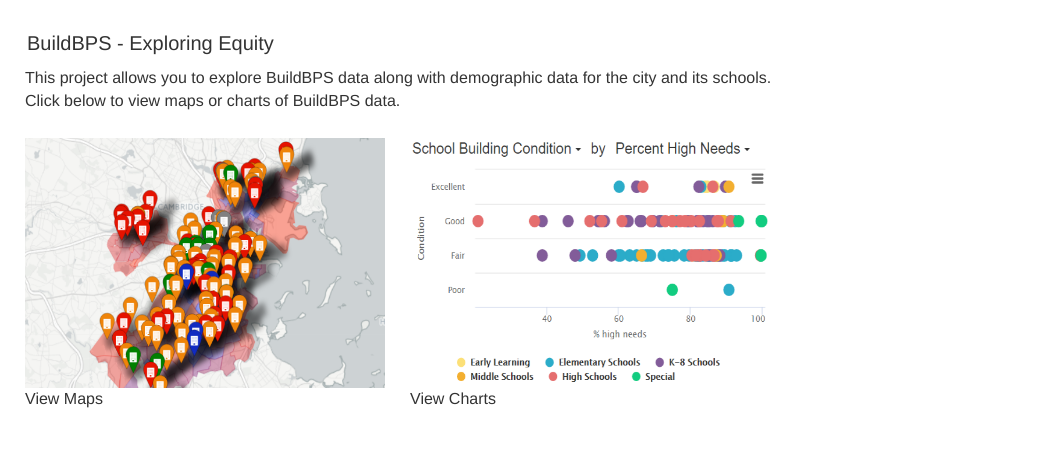
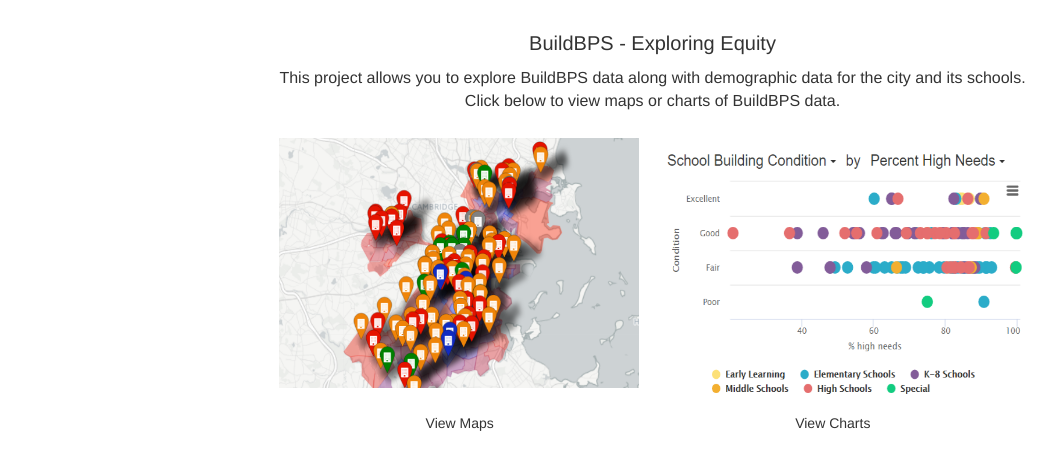
Before and after one commit to weissjd/BuildBPS, a plain HTML site: page index.html in a window 1280 px wide. Shown: the whole page, without its empty margins (0-1063 px from the left). Drawn offline with Linux system fonts and the light colour scheme.

Commit message:
Center everything

```diff
--- a/index.html
+++ b/index.html
@@ -22,17 +22,27 @@
 
 <body>
     <div style="margin-left: 25px; margin-top: 25px;">
-        <div class="title" style="float:none;margin-bottom: 10px">BuildBPS - Exploring Equity</div>
-        <div style="font-size: 16px">
+        <table align="center">
+        <tr>
+        <td align="center" colspan="2"><div class="title" style="float:none;margin-bottom: 10px">BuildBPS - Exploring Equity</div></td>
+        </tr>
+        <tr>
+        <td align="center" colspan="2">
+        <div style="font-size: 16px;margin-bottom:25px">
             This project allows you to explore BuildBPS data along with demographic data for the city and its schools.<br />
             Click below to view maps or charts of BuildBPS data.
         </div>
-        <div style="margin-top: 25px">
-            <a href="maps.html"><div style="float: left;margin-bottom: 25px; font-size: 16px"><img src="maps.png" width="360" height="250" /><div>View Maps</div></div></a>
-            <a href="charts.html"><div style="float: left">
-                    <div style="float: left;margin-left: 25px; font-size: 16px"><img src="charts.png" width="360" height="250" /><div>View Charts</div></div>
-                </div>
-            </a>
-        </div>
+        </td></tr>
+        <tr>
+        <td><a href="maps.html"><div style="float: left;margin-bottom: 25px; font-size: 16px"><img src="maps.png" width="360" height="250" /></div></a></td>
+
+        <td><a href="charts.html"><div style="float: left"><div style="float: left;margin-left: 25px; font-size: 16px"><img src="charts.png" width="360" height="250" /></div></div></a></td>
+         </tr>
+         <tr>
+
+            <td align="center"><a href="maps.html"><div>View Maps</div></a></td>
+            <td align="center"><a href="charts.html"><div>View Charts</div></a></td>
+         </tr>
+         </table>
 </body>
 </html>
```
